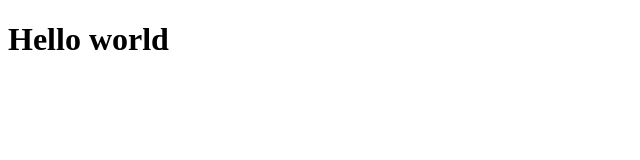
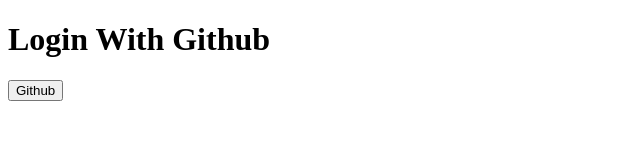
Before and after one commit to Johan134679/Johan134679.github.io, a plain HTML site: page index.html in a window 1280 px wide. Shown: the whole page, without its empty margins (0-640 px from the left). Drawn offline with Linux system fonts and the light colour scheme.

Commit message:
adding button and Tittle

```diff
--- a/index.html
+++ b/index.html
@@ -7,6 +7,7 @@
     <title>Document</title>
 </head>
 <body>
-    <h1>Hello world</h1>
+    <h1>Login With Github</h1>
+    <button> Github</button>
 </body>
 </html>
```
